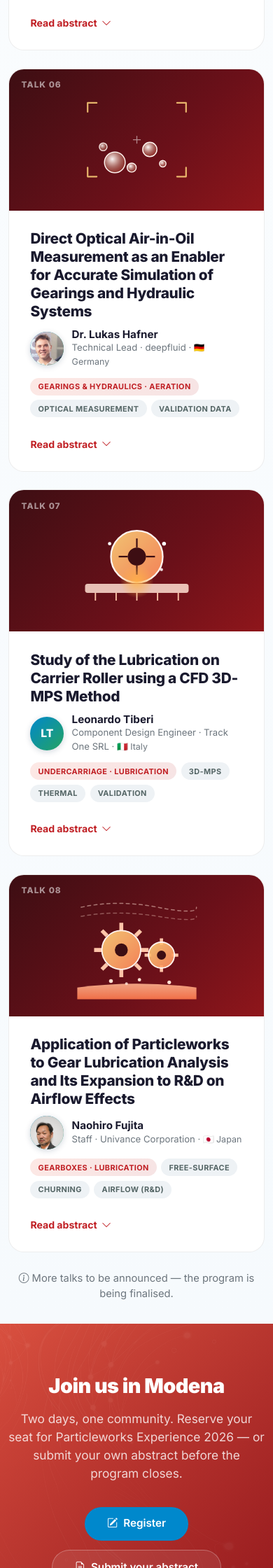
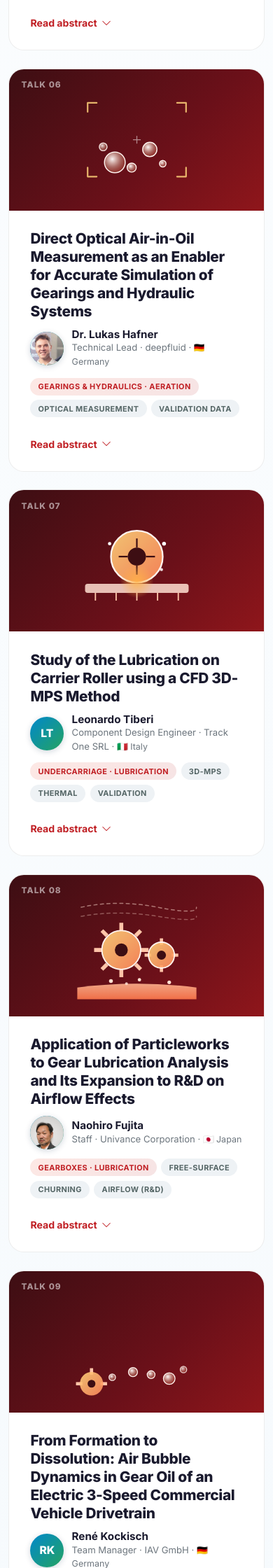
Before and after one commit to micmer-git/pw-website, a PHP site: page /experience/program.php in a window 390 px wide. Shown: the part 4207-6447 px from the top of the page at 70% size. Run offline with PHP 8.4, Linux system fonts and the light colour scheme.

Commit message:
experience/2026: add IAV air-bubble-dynamics talk
Add Talk 09 — "From Formation to Dissolution: Air Bubble Dynamics in Gear
Oil of an Electric 3-Speed Commercial Vehicle Drivetrain" by René Kockisch
(IAV GmbH, DE), co-authors Voigt, Kutzke and Helbig. No photo was supplied,
so an initials avatar is used; a style-matching animated SVG shows the
bubble lifecycle (formation at a churning gear, rise, dissolution/fade).
Bump hero stat to "10 talks · 5 countries" and mirror on the landing teaser.

Co-Authored-By: Claude Opus 4.8 (1M context) <noreply@anthropic.com>

```diff
--- a/experience/index.html
+++ b/experience/index.html
@@ -279,6 +279,12 @@
             <div><h4>Gear Lubrication Analysis &amp; R&amp;D on Airflow Effects</h4><div class="org">Univance Corporation 🇯🇵</div></div>
           </div></a>
         </div>
+        <div class="col-md-6 col-lg-5">
+          <a href="program.html#talk-bubble-dynamics" class="text-decoration-none text-reset"><div class="topic">
+            <div class="ic"><i class="bi bi-droplet-half"></i></div>
+            <div><h4>Air Bubble Dynamics in Gear Oil of an Electric Drivetrain</h4><div class="org">IAV GmbH 🇩🇪</div></div>
+          </div></a>
+        </div>
         <div class="col-md-6 col-lg-5 d-flex">
           <a href="program.html" class="btn-pw w-100 justify-content-center align-self-stretch" style="border-radius:16px;"><i class="bi bi-calendar3"></i> See the full program</a>
         </div>
--- a/experience/index.php
+++ b/experience/index.php
@@ -279,6 +279,12 @@
             <div><h4>Gear Lubrication Analysis &amp; R&amp;D on Airflow Effects</h4><div class="org">Univance Corporation 🇯🇵</div></div>
           </div></a>
         </div>
+        <div class="col-md-6 col-lg-5">
+          <a href="program.html#talk-bubble-dynamics" class="text-decoration-none text-reset"><div class="topic">
+            <div class="ic"><i class="bi bi-droplet-half"></i></div>
+            <div><h4>Air Bubble Dynamics in Gear Oil of an Electric Drivetrain</h4><div class="org">IAV GmbH 🇩🇪</div></div>
+          </div></a>
+        </div>
         <div class="col-md-6 col-lg-5 d-flex">
           <a href="program.html" class="btn-pw w-100 justify-content-center align-self-stretch" style="border-radius:16px;"><i class="bi bi-calendar3"></i> See the full program</a>
         </div>
--- a/experience/program.php
+++ b/experience/program.php
@@ -196,7 +196,7 @@
       <div class="hero-facts">
         <span class="hero-fact"><i class="bi bi-calendar-event"></i> Conference — Wednesday, October 7, 2026</span>
         <span class="hero-fact"><i class="bi bi-geo-alt"></i> BPER FORUM Monzani, Modena (IT)</span>
-        <span class="hero-fact"><i class="bi bi-mic"></i> 9 talks · 5 countries</span>
+        <span class="hero-fact"><i class="bi bi-mic"></i> 10 talks · 5 countries</span>
       </div>
       <div class="hero-cta-row">
         <a href="registration.html" class="btn-pw"><i class="bi bi-pencil-square"></i> Register now</a>
@@ -692,6 +692,54 @@
             </div>
           </article>
 
+          <!-- TALK 9: IAV air bubble dynamics -->
+          <article class="talk" id="talk-bubble-dynamics">
+            <div class="talk-grid">
+              <div class="talk-art">
+                <span class="talk-no">TALK 09</span>
+                <svg viewBox="0 0 200 170" fill="none" xmlns="http://www.w3.org/2000/svg" role="img" aria-label="Air bubble dynamics in gear oil — formation to dissolution">
+                  <defs>
+                    <radialGradient id="t9b" cx="38%" cy="34%" r="70%"><stop offset="0" stop-color="#fff" stop-opacity="0.95"/><stop offset="0.55" stop-color="#ffd9c2" stop-opacity="0.45"/><stop offset="1" stop-color="#ff8a5c" stop-opacity="0.22"/></radialGradient>
+                    <linearGradient id="t9g" x1="0" y1="0" x2="1" y2="1"><stop offset="0" stop-color="#ffd27a"/><stop offset="1" stop-color="#ff8a5c"/></linearGradient>
+                  </defs>
+                  <!-- gear churning the oil = bubble formation source -->
+                  <g>
+                    <animateTransform attributeName="transform" type="rotate" from="0 30 150" to="360 30 150" dur="6s" repeatCount="indefinite"/>
+                    <g stroke="#ffc4a8" stroke-width="5"><line x1="30" y1="126" x2="30" y2="136"/><line x1="6" y1="150" x2="16" y2="150"/><line x1="44" y1="150" x2="54" y2="150"/></g>
+                    <circle cx="30" cy="150" r="18" fill="url(#t9g)" opacity="0.9"/>
+                    <circle cx="30" cy="150" r="6" fill="#3d0e13"/>
+                  </g>
+                  <!-- bubbles: formation (bottom) -> rise -> dissolution (fade at top) -->
+                  <g stroke="#fff3ee" stroke-width="1.4">
+                    <circle cx="62" cy="140" r="5" fill="url(#t9b)"><animate attributeName="cy" values="148;30;148" dur="4.2s" repeatCount="indefinite"/><animate attributeName="r" values="3;8;2" dur="4.2s" repeatCount="indefinite"/><animate attributeName="opacity" values="0.25;1;0" dur="4.2s" repeatCount="indefinite"/></circle>
+                    <circle cx="94" cy="132" r="7" fill="url(#t9b)"><animate attributeName="cy" values="150;26;150" dur="5s" repeatCount="indefinite"/><animate attributeName="r" values="3;10;2" dur="5s" repeatCount="indefinite"/><animate attributeName="opacity" values="0.25;1;0" dur="5s" repeatCount="indefinite"/></circle>
+                    <circle cx="122" cy="136" r="6" fill="url(#t9b)"><animate attributeName="cy" values="150;30;150" dur="3.6s" repeatCount="indefinite"/><animate attributeName="r" values="2;8;2" dur="3.6s" repeatCount="indefinite"/><animate attributeName="opacity" values="0.25;1;0" dur="3.6s" repeatCount="indefinite"/></circle>
+                    <circle cx="150" cy="142" r="9" fill="url(#t9b)"><animate attributeName="cy" values="150;34;150" dur="5.6s" repeatCount="indefinite"/><animate attributeName="r" values="4;12;3" dur="5.6s" repeatCount="indefinite"/><animate attributeName="opacity" values="0.25;1;0" dur="5.6s" repeatCount="indefinite"/></circle>
+                    <circle cx="172" cy="128" r="5" fill="url(#t9b)" opacity="0.85"><animate attributeName="cy" values="150;40;150" dur="4.8s" repeatCount="indefinite"/><animate attributeName="opacity" values="0.25;0.9;0" dur="4.8s" repeatCount="indefinite"/></circle>
+                  </g>
+                </svg>
+              </div>
+              <div class="talk-body">
+                <h3>From Formation to Dissolution: Air Bubble Dynamics in Gear Oil of an Electric 3-Speed Commercial Vehicle Drivetrain</h3>
+                <div class="speaker">
+                  <div class="avatar">RK</div>
+                  <div><div class="nm">René Kockisch</div><div class="rl">Team Manager · IAV GmbH · <span class="flag">🇩🇪 Germany</span></div></div>
+                </div>
+                <div class="talk-tags">
+                  <span class="chip chip-theme">E-drivetrain · Aeration</span>
+                  <span class="chip chip-method">Bubble dynamics</span><span class="chip chip-method">High-speed imaging</span><span class="chip chip-method">IAV Particle Explorer</span>
+                </div>
+                <div class="abs">
+                  <p>Air entrainment in gear oils significantly affects lubrication performance, efficiency and durability in electric drivetrains. This study investigates the formation, transport, coalescence and dissolution of air bubbles in the gear oil of an electric 3-speed commercial vehicle drivetrain using the IAV Particle Explorer.</p>
+                  <p>High-speed imaging and particle-based analysis enable a detailed quantification of bubble dynamics under representative operating conditions. The results reveal characteristic bubble size distributions, preferred transport paths within the transmission and dissolution behavior.</p>
+                  <p>The findings provide valuable insights into air–oil interaction mechanisms and support the optimization of transmission design, lubrication systems and overall drivetrain efficiency.</p>
+                  <div class="authors"><b>Authors:</b> René Kockisch · Alexander Voigt · Guido Kutzke · Volker Helbig — IAV GmbH, DE</div>
+                </div>
+                <button class="toggle">Read abstract <i class="bi bi-chevron-down"></i></button>
+              </div>
+            </div>
+          </article>
+
           <p class="text-center mt-4" style="color:var(--pw-gray);font-size:0.92rem;"><i class="bi bi-info-circle"></i> More talks to be announced — the program is being finalised.</p>
 
         </div>
```
Also changed, not shown: experience/program.html (+49 -1 lines).
